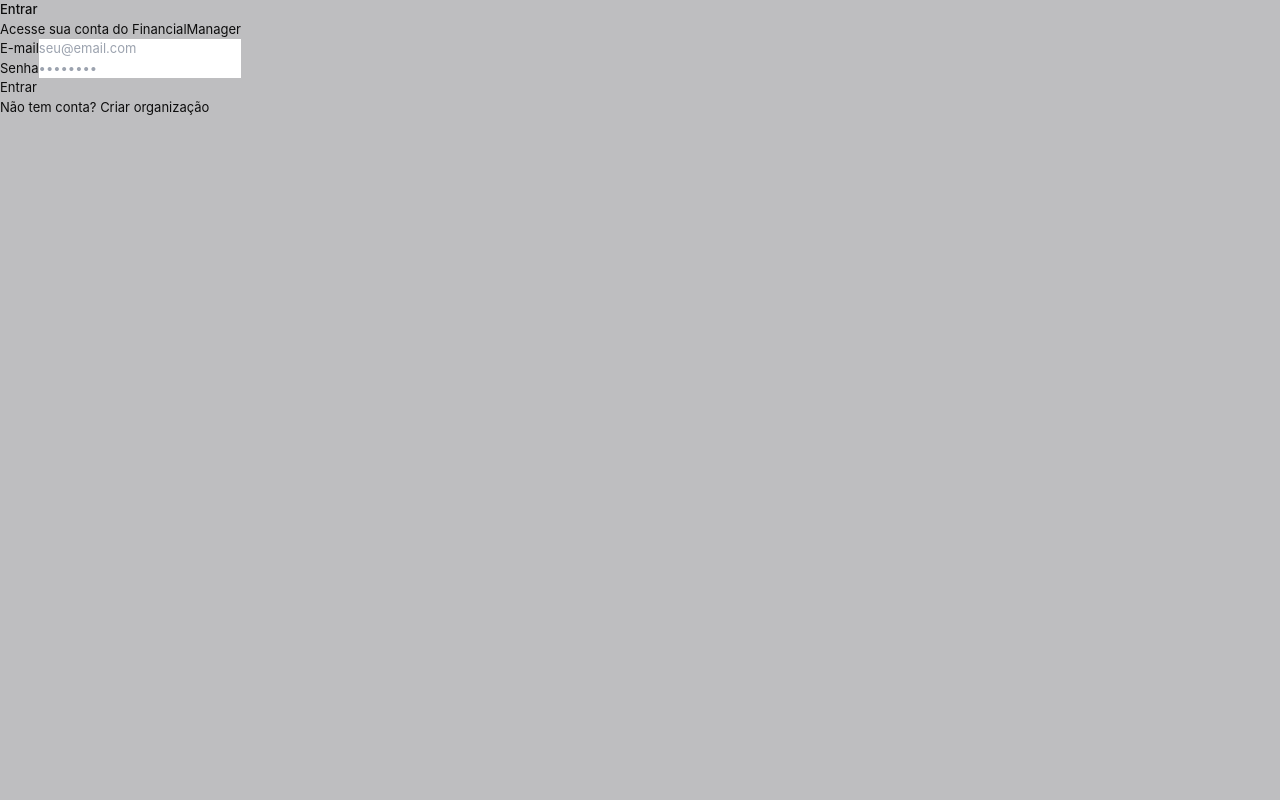
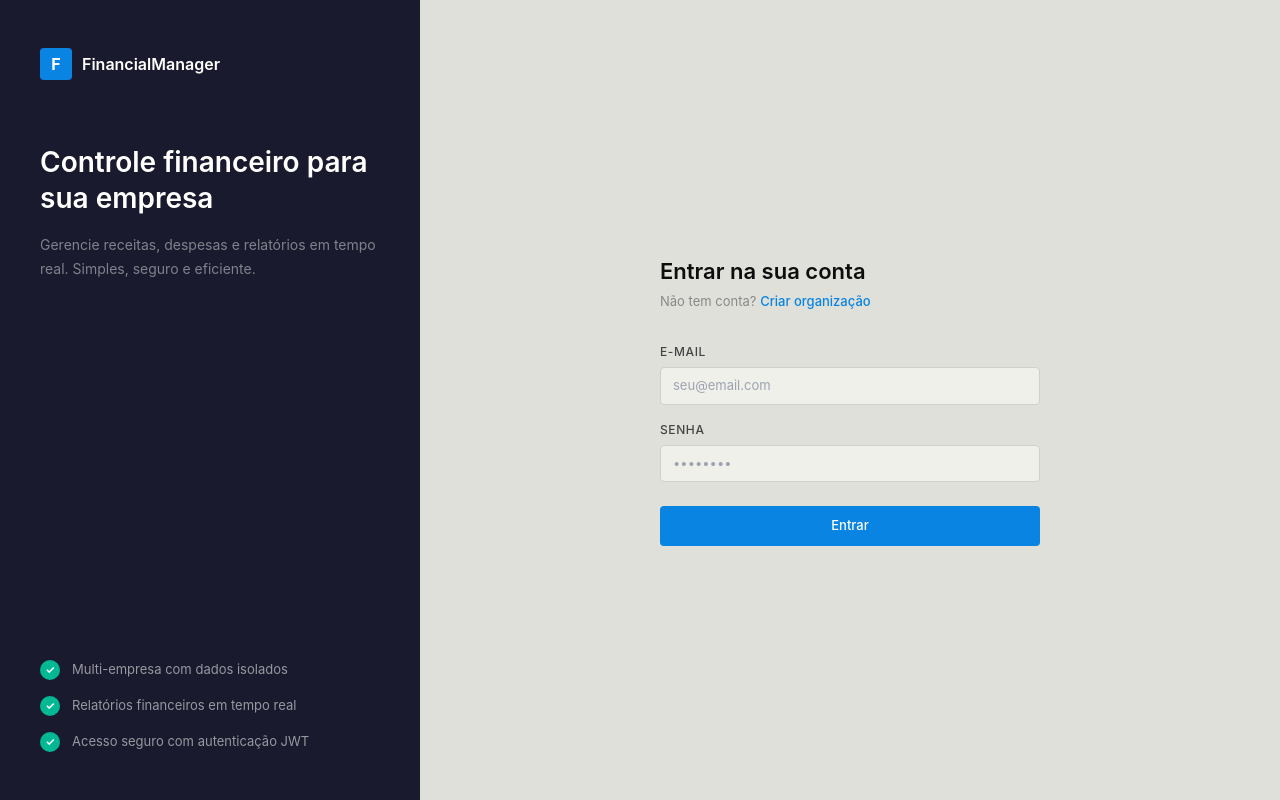
Before and after one commit to pedropompeu/financial-manager, a React (Vite) app in the folder frontend/: page /login in a window 1280 px wide. Built offline with nearby package versions, Linux system fonts and the light colour scheme; no server answers.

Commit message:
feat: redesign login and register pages

```diff
--- a/frontend/src/pages/Login.jsx
+++ b/frontend/src/pages/Login.jsx
@@ -1,6 +1,7 @@
 import { useState } from 'react'
 import { useNavigate, Link } from 'react-router-dom'
 import { useAuth } from '../contexts/AuthContext'
+import { botaoPrimario, input } from '../components/ui/styles'
 
 export default function Login() {
   const { login } = useAuth()
@@ -28,57 +29,113 @@
   }
 
   return (
-    <div className="min-h-screen bg-gray-50 flex items-center justify-center px-4">
-      <div className="bg-white rounded-2xl shadow-sm border border-gray-100 w-full max-w-md p-8">
-        <h1 className="text-2xl font-semibold text-gray-800 mb-1">Entrar</h1>
-        <p className="text-sm text-gray-500 mb-6">Acesse sua conta do FinancialManager</p>
+    <div style={{ display: 'flex', minHeight: '100vh' }}>
+      <div style={{
+        width: '420px', flexShrink: 0,
+        background: '#1a1a2e',
+        display: 'flex', flexDirection: 'column',
+        justifyContent: 'space-between',
+        padding: '48px 40px',
+      }}>
+        <div>
+          <div style={{ display: 'flex', alignItems: 'center', gap: '10px', marginBottom: '64px' }}>
+            <div style={{
+              width: '32px', height: '32px', background: '#0984e3',
+              borderRadius: '4px', display: 'flex', alignItems: 'center',
+              justifyContent: 'center', color: '#fff', fontWeight: 700, fontSize: '16px',
+            }}>F</div>
+            <span style={{ color: '#fff', fontWeight: 600, fontSize: '16px' }}>FinancialManager</span>
+          </div>
+          <h2 style={{ color: '#fff', fontSize: '28px', fontWeight: 600, lineHeight: 1.3, marginBottom: '16px' }}>
+            Controle financeiro para sua empresa
+          </h2>
+          <p style={{ color: 'rgba(255,255,255,0.45)', fontSize: '14px', lineHeight: 1.7 }}>
+            Gerencie receitas, despesas e relatórios em tempo real. Simples, seguro e eficiente.
+          </p>
+        </div>
+
+        <div style={{ display: 'flex', flexDirection: 'column', gap: '16px' }}>
+          {[
+            { icone: '✓', texto: 'Multi-empresa com dados isolados' },
+            { icone: '✓', texto: 'Relatórios financeiros em tempo real' },
+            { icone: '✓', texto: 'Acesso seguro com autenticação JWT' },
+          ].map(({ icone, texto }) => (
+            <div key={texto} style={{ display: 'flex', alignItems: 'center', gap: '12px' }}>
+              <span style={{
+                width: '20px', height: '20px', borderRadius: '50%',
+                background: '#00b894', color: '#fff',
+                display: 'flex', alignItems: 'center', justifyContent: 'center',
+                fontSize: '11px', fontWeight: 700, flexShrink: 0,
+              }}>{icone}</span>
+              <span style={{ color: 'rgba(255,255,255,0.55)', fontSize: '13px' }}>{texto}</span>
+            </div>
+          ))}
+        </div>
+      </div>
+
+      <div style={{
+        flex: 1, background: '#e0e0da',
+        display: 'flex', alignItems: 'center', justifyContent: 'center',
+        padding: '48px',
+      }}>
+        <div style={{ width: '100%', maxWidth: '380px' }}>
+          <h1 style={{ fontSize: '22px', fontWeight: 600, color: '#0d0d0d', marginBottom: '4px' }}>
+            Entrar na sua conta
+          </h1>
+          <p style={{ fontSize: '13px', color: '#888', marginBottom: '32px' }}>
+            Não tem conta?{' '}
+            <Link to="/registro" style={{ color: '#0984e3', textDecoration: 'none', fontWeight: 500 }}>
+              Criar organização
+            </Link>
+          </p>
 
           {erro && (
-          <div className="bg-red-50 border border-red-200 text-red-700 text-sm rounded-lg px-4 py-3 mb-4">
+            <div style={{
+              background: '#d6303120', border: '1px solid #d6303140',
+              color: '#d63031', fontSize: '13px', borderRadius: '4px',
+              padding: '10px 14px', marginBottom: '20px',
+            }}>
               {erro}
             </div>
           )}
 
-        <form onSubmit={enviar} className="space-y-4">
+          <form onSubmit={enviar} style={{ display: 'flex', flexDirection: 'column', gap: '16px' }}>
             <div>
-            <label className="block text-sm font-medium text-gray-700 mb-1">E-mail</label>
+              <label style={{ display: 'block', fontSize: '12px', fontWeight: 500, color: '#444', marginBottom: '6px', textTransform: 'uppercase', letterSpacing: '0.05em' }}>
+                E-mail
+              </label>
               <input
-              type="email"
-              name="email"
-              value={form.email}
-              onChange={atualizar}
-              required
-              className="w-full border border-gray-200 rounded-lg px-3 py-2 text-sm focus:outline-none focus:ring-2 focus:ring-indigo-500"
+                type="email" name="email" value={form.email}
+                onChange={atualizar} required
                 placeholder="seu@email.com"
+                style={input}
+                onFocus={e => e.target.style.borderColor = '#0984e3'}
+                onBlur={e => e.target.style.borderColor = '#d0d0ca'}
               />
             </div>
             <div>
-            <label className="block text-sm font-medium text-gray-700 mb-1">Senha</label>
+              <label style={{ display: 'block', fontSize: '12px', fontWeight: 500, color: '#444', marginBottom: '6px', textTransform: 'uppercase', letterSpacing: '0.05em' }}>
+                Senha
+              </label>
               <input
-              type="password"
-              name="senha"
-              value={form.senha}
-              onChange={atualizar}
-              required
-              className="w-full border border-gray-200 rounded-lg px-3 py-2 text-sm focus:outline-none focus:ring-2 focus:ring-indigo-500"
+                type="password" name="senha" value={form.senha}
+                onChange={atualizar} required
                 placeholder="••••••••"
+                style={input}
+                onFocus={e => e.target.style.borderColor = '#0984e3'}
+                onBlur={e => e.target.style.borderColor = '#d0d0ca'}
               />
             </div>
             <button
-            type="submit"
-            disabled={carregando}
-            className="w-full bg-indigo-600 hover:bg-indigo-700 text-white font-medium py-2 rounded-lg text-sm transition disabled:opacity-50"
+              type="submit" disabled={carregando}
+              style={{ ...botaoPrimario, width: '100%', padding: '10px', marginTop: '8px', opacity: carregando ? 0.6 : 1 }}
+              onMouseEnter={e => e.target.style.background = '#0773c5'}
+              onMouseLeave={e => e.target.style.background = '#0984e3'}
             >
               {carregando ? 'Entrando...' : 'Entrar'}
             </button>
           </form>
-
-        <p className="text-sm text-center text-gray-500 mt-6">
-          Não tem conta?{' '}
-          <Link to="/registro" className="text-indigo-600 hover:underline font-medium">
-            Criar organização
-          </Link>
-        </p>
+        </div>
       </div>
     </div>
   )
--- a/frontend/src/pages/Registro.jsx
+++ b/frontend/src/pages/Registro.jsx
@@ -1,16 +1,12 @@
 import { useState } from 'react'
 import { useNavigate, Link } from 'react-router-dom'
 import { useAuth } from '../contexts/AuthContext'
+import { botaoPrimario, input } from '../components/ui/styles'
 
 export default function Registro() {
   const { registro } = useAuth()
   const navigate = useNavigate()
-  const [form, setForm] = useState({
-    nome_organizacao: '',
-    nome_usuario: '',
-    email: '',
-    senha: '',
-  })
+  const [form, setForm] = useState({ nome_organizacao: '', nome_usuario: '', email: '', senha: '' })
   const [erros, setErros] = useState({})
   const [carregando, setCarregando] = useState(false)
 
@@ -24,68 +20,118 @@
     setCarregando(true)
     try {
       await registro(form)
-      navigate('/login?registrado=1')
+      navigate('/login')
     } catch (err) {
-      if (err.response?.data) {
-        setErros(err.response.data)
-      } else {
-        setErros({ geral: 'Erro ao criar organização. Tente novamente.' })
-      }
+      if (err.response?.data) setErros(err.response.data)
+      else setErros({ geral: 'Erro ao criar organização.' })
     } finally {
       setCarregando(false)
     }
   }
 
+  const campos = [
+    { label: 'Nome da organização', name: 'nome_organizacao', type: 'text', placeholder: 'Minha Empresa Ltda' },
+    { label: 'Seu nome', name: 'nome_usuario', type: 'text', placeholder: 'João Silva' },
+    { label: 'E-mail', name: 'email', type: 'email', placeholder: 'joao@empresa.com' },
+    { label: 'Senha', name: 'senha', type: 'password', placeholder: '••••••••' },
+  ]
+
   return (
-    <div className="min-h-screen bg-gray-50 flex items-center justify-center px-4">
-      <div className="bg-white rounded-2xl shadow-sm border border-gray-100 w-full max-w-md p-8">
-        <h1 className="text-2xl font-semibold text-gray-800 mb-1">Criar organização</h1>
-        <p className="text-sm text-gray-500 mb-6">Configure sua conta no FinancialManager</p>
+    <div style={{ display: 'flex', minHeight: '100vh' }}>
+      <div style={{
+        width: '420px', flexShrink: 0,
+        background: '#1a1a2e',
+        display: 'flex', flexDirection: 'column',
+        justifyContent: 'space-between',
+        padding: '48px 40px',
+      }}>
+        <div>
+          <div style={{ display: 'flex', alignItems: 'center', gap: '10px', marginBottom: '64px' }}>
+            <div style={{
+              width: '32px', height: '32px', background: '#0984e3',
+              borderRadius: '4px', display: 'flex', alignItems: 'center',
+              justifyContent: 'center', color: '#fff', fontWeight: 700, fontSize: '16px',
+            }}>F</div>
+            <span style={{ color: '#fff', fontWeight: 600, fontSize: '16px' }}>FinancialManager</span>
+          </div>
+          <h2 style={{ color: '#fff', fontSize: '28px', fontWeight: 600, lineHeight: 1.3, marginBottom: '16px' }}>
+            Comece a controlar suas finanças hoje
+          </h2>
+          <p style={{ color: 'rgba(255,255,255,0.45)', fontSize: '14px', lineHeight: 1.7 }}>
+            Configure sua empresa em menos de 2 minutos e tenha controle total do seu fluxo de caixa.
+          </p>
+        </div>
+        <div style={{ display: 'flex', flexDirection: 'column', gap: '16px' }}>
+          {[
+            { icone: '✓', texto: 'Cadastro gratuito' },
+            { icone: '✓', texto: 'Sem cartão de crédito' },
+            { icone: '✓', texto: 'Dados 100% seguros' },
+          ].map(({ icone, texto }) => (
+            <div key={texto} style={{ display: 'flex', alignItems: 'center', gap: '12px' }}>
+              <span style={{
+                width: '20px', height: '20px', borderRadius: '50%',
+                background: '#00b894', color: '#fff',
+                display: 'flex', alignItems: 'center', justifyContent: 'center',
+                fontSize: '11px', fontWeight: 700, flexShrink: 0,
+              }}>{icone}</span>
+              <span style={{ color: 'rgba(255,255,255,0.55)', fontSize: '13px' }}>{texto}</span>
+            </div>
+          ))}
+        </div>
+      </div>
+
+      <div style={{
+        flex: 1, background: '#e0e0da',
+        display: 'flex', alignItems: 'center', justifyContent: 'center',
+        padding: '48px',
+      }}>
+        <div style={{ width: '100%', maxWidth: '380px' }}>
+          <h1 style={{ fontSize: '22px', fontWeight: 600, color: '#0d0d0d', marginBottom: '4px' }}>
+            Criar sua organização
+          </h1>
+          <p style={{ fontSize: '13px', color: '#888', marginBottom: '32px' }}>
+            Já tem conta?{' '}
+            <Link to="/login" style={{ color: '#0984e3', textDecoration: 'none', fontWeight: 500 }}>
+              Entrar
+            </Link>
+          </p>
 
           {erros.geral && (
-          <div className="bg-red-50 border border-red-200 text-red-700 text-sm rounded-lg px-4 py-3 mb-4">
+            <div style={{
+              background: '#d6303120', border: '1px solid #d6303140',
+              color: '#d63031', fontSize: '13px', borderRadius: '4px',
+              padding: '10px 14px', marginBottom: '20px',
+            }}>
               {erros.geral}
             </div>
           )}
 
-        <form onSubmit={enviar} className="space-y-4">
-          {[
-            { label: 'Nome da organização', name: 'nome_organizacao', type: 'text', placeholder: 'Minha Empresa' },
-            { label: 'Seu nome', name: 'nome_usuario', type: 'text', placeholder: 'João Silva' },
-            { label: 'E-mail', name: 'email', type: 'email', placeholder: 'joao@empresa.com' },
-            { label: 'Senha', name: 'senha', type: 'password', placeholder: '••••••••' },
-          ].map(({ label, name, type, placeholder }) => (
+          <form onSubmit={enviar} style={{ display: 'flex', flexDirection: 'column', gap: '16px' }}>
+            {campos.map(({ label, name, type, placeholder }) => (
               <div key={name}>
-              <label className="block text-sm font-medium text-gray-700 mb-1">{label}</label>
+                <label style={{ display: 'block', fontSize: '12px', fontWeight: 500, color: '#444', marginBottom: '6px', textTransform: 'uppercase', letterSpacing: '0.05em' }}>
+                  {label}
+                </label>
                 <input
-                type={type}
-                name={name}
-                value={form[name]}
-                onChange={atualizar}
-                required
-                placeholder={placeholder}
-                className="w-full border border-gray-200 rounded-lg px-3 py-2 text-sm focus:outline-none focus:ring-2 focus:ring-indigo-500"
+                  type={type} name={name} value={form[name]}
+                  onChange={atualizar} required placeholder={placeholder}
+                  style={input}
+                  onFocus={e => e.target.style.borderColor = '#0984e3'}
+                  onBlur={e => e.target.style.borderColor = '#d0d0ca'}
                 />
-              {erros[name] && (
-                <p className="text-red-500 text-xs mt-1">{erros[name]}</p>
-              )}
+                {erros[name] && <p style={{ color: '#d63031', fontSize: '11px', marginTop: '4px' }}>{erros[name]}</p>}
               </div>
             ))}
             <button
-            type="submit"
-            disabled={carregando}
-            className="w-full bg-indigo-600 hover:bg-indigo-700 text-white font-medium py-2 rounded-lg text-sm transition disabled:opacity-50"
+              type="submit" disabled={carregando}
+              style={{ ...botaoPrimario, width: '100%', padding: '10px', marginTop: '8px', opacity: carregando ? 0.6 : 1 }}
+              onMouseEnter={e => e.target.style.background = '#0773c5'}
+              onMouseLeave={e => e.target.style.background = '#0984e3'}
             >
               {carregando ? 'Criando...' : 'Criar organização'}
             </button>
           </form>
-
-        <p className="text-sm text-center text-gray-500 mt-6">
-          Já tem conta?{' '}
-          <Link to="/login" className="text-indigo-600 hover:underline font-medium">
-            Entrar
-          </Link>
-        </p>
+        </div>
       </div>
     </div>
   )
```
Lines whose indentation alone changed are shown as unchanged.
